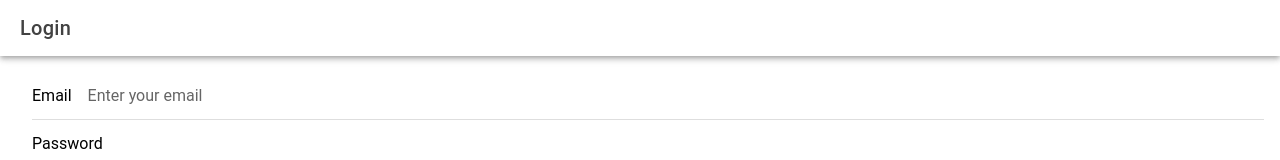
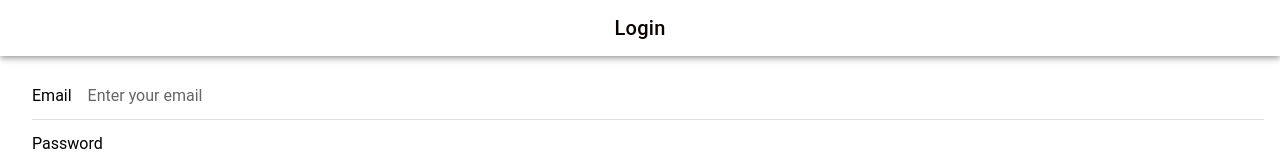
Before and after one commit to ihebbennaceur/ionic-react-ts, a React (Vite) app: page /login in a window 1280 px wide. Shown: the top 160 px of the page. Built offline with nearby package versions, Linux system fonts and the light colour scheme.

Commit message:
tried to use my own router dom  but it made conflict with ionic existing router

```diff
--- a/package.json
+++ b/package.json
@@ -24,8 +24,7 @@
     "ionicons": "^7.4.0",
     "react": "19.0.0",
     "react-dom": "19.0.0",
-    "react-router": "^5.3.4",
-    "react-router-dom": "^5.3.4"
+    "react-router": "^5.3.4"
   },
   "devDependencies": {
     "@capacitor/cli": "7.4.3",
--- /dev/null
+++ b/src/pages/ErrorBoundary.tsx
@@ -0,0 +1,4 @@
+
+export default function ErrorBoundary() {
+  return <h1>Une erreur est survenue. Veuillez réessayer plus tard.</h1>;
+}
--- a/src/pages/Login.tsx
+++ b/src/pages/Login.tsx
@@ -14,17 +14,24 @@ const Login: React.FC = () => {
 
   return (
     <IonPage>
-        <IonHeader>
 
-        <IonToolbar>
+         <IonHeader>
+        <IonToolbar
+          style={{
+            background: 'linear-gradient(90deg, #0070f3, #60a5fa)',
+            color: '#0a0101ff',
+            textAlign: 'center',
+            fontWeight: 600,
+            letterSpacing: '1px',
+          }}
+        >
           <IonTitle>Login</IonTitle>
         </IonToolbar>
-
-        </IonHeader>
+      </IonHeader>
 
 
 
-<IonContent className="ion-padding">
+<IonContent className="ion-padding" >
 
   <IonItem>
 
```
Also changed, not shown: src/router.tsx (added, +16 -0 lines), 1 other file (tests, documents, lock files or other folders).
